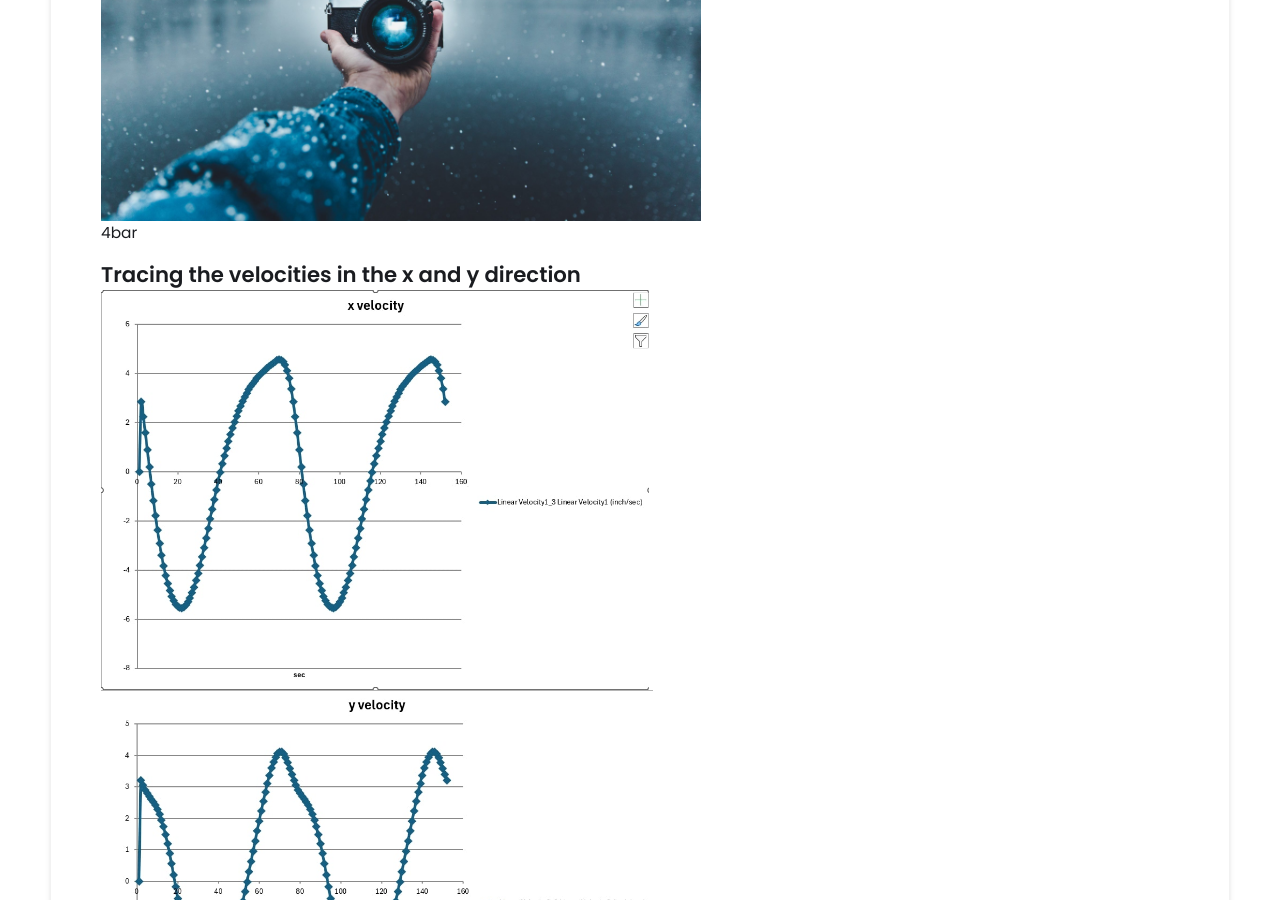
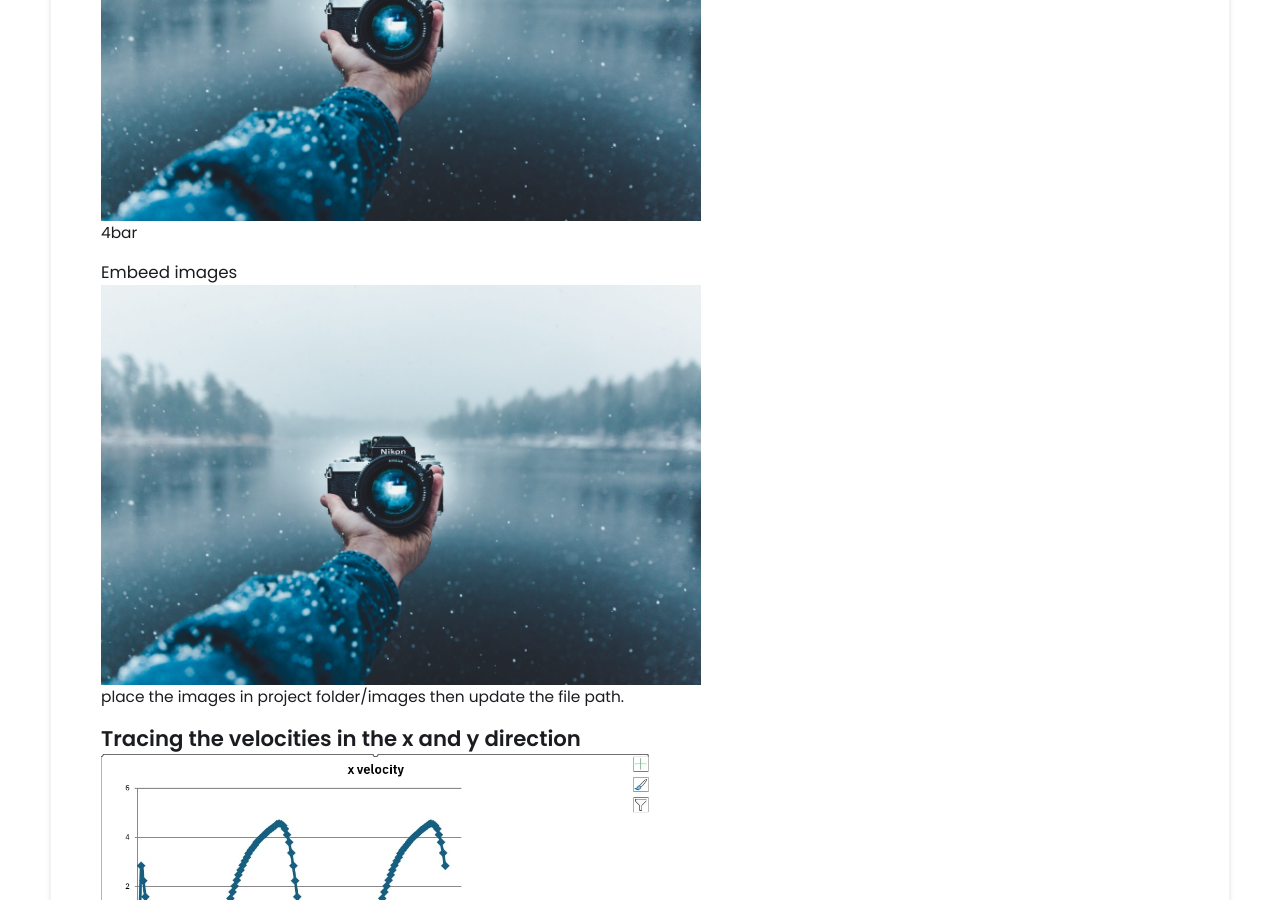
Before and after one commit to michael-vuong/michael-vuong.github.io, a Jekyll site: the page built from _projects/ME360 Electromechanical Design/index.md, in a window 1280 px wide and 900 px high, scrolled down 971 px. Built offline with Jekyll 4.4.1, drawn with Linux system fonts in a browser that asks for light colours.

Commit message:
Update index.md

```diff
--- a/_projects/ME360 Electromechanical Design/index.md
+++ b/_projects/ME360 Electromechanical Design/index.md
@@ -13,6 +13,9 @@ My first tutorial assembling and analysing the motion of a 4 bar mechanism
 
 {% include image-gallery.html images="image-optimisation-scaled.jpg" height="400" %}
 4bar
+### Embeed images
+{% include image-gallery.html images="image-optimisation-scaled.jpg" height="400" %}
+place the images in project folder/images then update the file path.
 
 ## Tracing the velocities in the x and y direction
 {% include image-gallery.html images="x-velocity.jpg" height="400" %}
```
